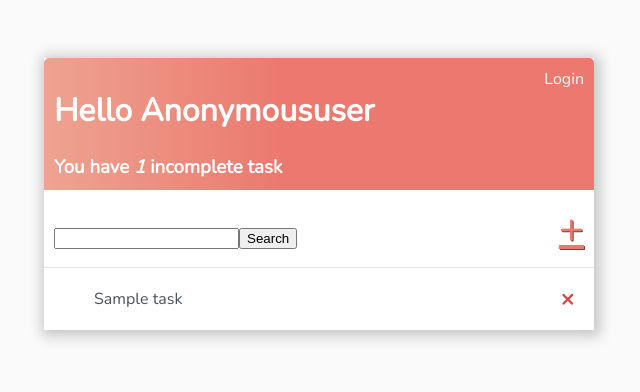
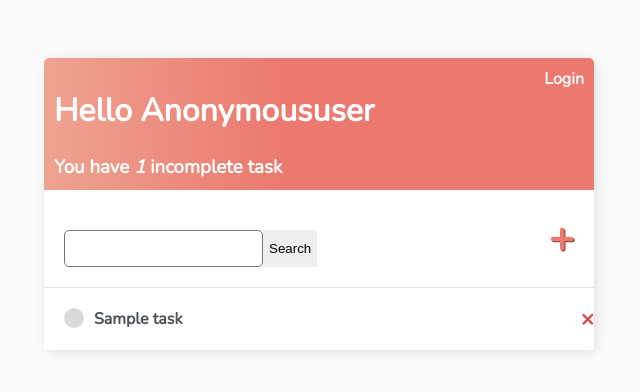
Before and after one commit to sdGuille/Dtodo, a Django app: template templates/task_list.html in a window 1280 px wide. Shown: the top 392 px of the page, without its empty margins (321-961 px from the left). Run offline with Django 4.2, Linux system fonts and the light colour scheme; the template is opened without the code that fills it: most values are stand-ins (such as "Sample title", 1, 10 or a date in 2020).

Commit message:
Update main.html

```diff
--- a/templates/main.html
+++ b/templates/main.html
@@ -1,18 +1,22 @@
 <!DOCTYPE html>
-<html>
+<html lang="en">
+
 <head>
     <meta charset="utf-8">
+    <meta name="description"
+        content="To Do list implemented using Django by Guillermo Ruiz Backend developer.">
+
     <meta http-equiv="X-UA-Compatible" content="IE=edge">
     <title>To Do Items</title>
     <meta name="description" content="">
     <meta name="viewport" content="width=device-width, initial-scale=1">
-        <link rel="preconnect" href="https://fonts.googleapis.com">
-        <link rel="preconnect" href="https://fonts.gstatic.com" crossorigin>
+
+    <link rel="preconnect" href="https://fonts.gstatic.com">
     <link href="https://fonts.googleapis.com/css2?family=Nunito:wght@200&display=swap" rel="stylesheet">
 
     <style>
-            body{
-                background-color: #fafafa;
+        body {
+            background-color: #FAFAFA;
             font-family: 'Nunito', sans-serif;
             padding-top: 50px;
         }
@@ -22,25 +26,34 @@
         h3,
         h4,
         h5,
-            h6
+        h6,
             {
-                font-family: 'Nunito', sans-serif;
+            font-family: 'Raleway', sans-serif;
         }
+
         a,
         p {
-                color: #4b5156;
+            color: #4b5156
         }
 
-            .container{
+        a {
+            font-weight: 600;
+        }
+
+        .container {
             max-width: 550px;
             margin: auto;
             background-color: #fff;
-                -webkit-box-shadow: 2px 2px 13px 4px rgba(0, 0, 0, 0.21);
-                box-shadow: 2px 2px 13px 4px rgba(0, 0, 0, 0.21);
-
+            -webkit-box-shadow: 2px 2px 13px -4px rgba(0, 0, 0, 0.21);
+            box-shadow: 2px 2px 13px -4px rgba(0, 0, 0, 0.21);
         }
 
-            .header-bar{
+        input {
+            outline: none;
+            border: none;
+        }
+
+        .header-bar {
             display: flex;
             justify-content: space-between;
             color: #fff;
@@ -58,14 +71,16 @@
             display: flex;
             align-items: center;
             justify-content: space-between;
-                padding: 20px;
             background-color: #fff;
-                border-top: 1px solid rgb(226, 226, 226);
+            border-top: 1px solid #dfe4ea;
+            overflow: hidden;
         }
 
         .task-title {
             display: flex;
+            padding: 20px;
         }
+
         .task-title a {
             text-decoration: none;
             color: #4b5156;
@@ -75,14 +90,14 @@
         .task-complete-icon {
             height: 20px;
             width: 20px;
-                border-color: rgb(105, 192, 105);
+            background-color: rgb(105, 192, 105);
             border-radius: 50%;
         }
 
         .task-incomplete-icon {
             height: 20px;
             width: 20px;
-                border-color: rgb(218, 218, 218);
+            background-color: rgb(218, 218, 218);
             border-radius: 50%;
         }
 
@@ -92,30 +107,104 @@
             color: #cf4949;
             font-size: 22px;
             line-height: 0;
+            padding: 20px 0px;
+        }
+
+        /*Handle Classes*/
+
+        .handle {
+            display: inline-block;
+            padding: 20px 16px;
+            cursor: grab;
+            user-select: none;
+        }
+
+        .handle:after,
+        .handle:before {
+            display: block;
+            content: "";
+        }
+
+        .handle:active,
+        .handle:active:before,
+        .handle:active:after {
+            cursor: grabbing;
+        }
+
+        .dropArea {
+            background-color: #f1f2f6;
+            color: black;
+            border: #ced6e0 1px solid;
+        }
+
+        .selectedTask {
+            opacity: 0.6;
+        }
+
+
+        #add-link {
+            color: #EB796F;
+            text-decoration: none;
+            font-size: 42px;
+            text-shadow: 1px 1px #81413b;
         }
 
         #search-add-wrapper {
             display: flex;
             justify-content: space-between;
             align-items: center;
+            padding: 20px;
+        }
+
+        @media screen and (max-width:320px) {
+            #search-add-wrapper {
                 padding: 10px;
             }
-
-            #add-link {
-                color: #EB796F;
-                text-decoration: non;
-                font-size: 42px;
-                text-shadow: 1px 1px #81413b;
         }
 
+        input[type=text],
+        input[type=password],
+        textarea {
+            border: 1px solid #757575;
+            border-radius: 5px;
+            padding: 10px;
+            width: 90%;
+        }
+
+        label {
+            padding-top: 10px !important;
+            display: block;
+        }
+
+        ::placeholder {
+            font-weight: 300;
+            opacity: 0.5;
+        }
+
+        .button {
+            border: 1px solid #757575;
+            background-color: #FFF;
+            color: #EB796F;
+            padding: 10px;
+            font-size: 14px;
+            border-radius: 5px;
+            cursor: pointer;
+            text-decoration: none;
+        }
+
+        .card-body {
+            padding: 20px;
+        }
     </style>
 </head>
+
 <body>
+
     <div class="container">
-            {% block content %}
+        {% block content %} {% endblock content %}
+    </div>
+
+</body>
 
 
-            {% endblock content %}
-        </div>
-    </body>
 </html>
```
Lines whose indentation alone changed are shown as unchanged.
